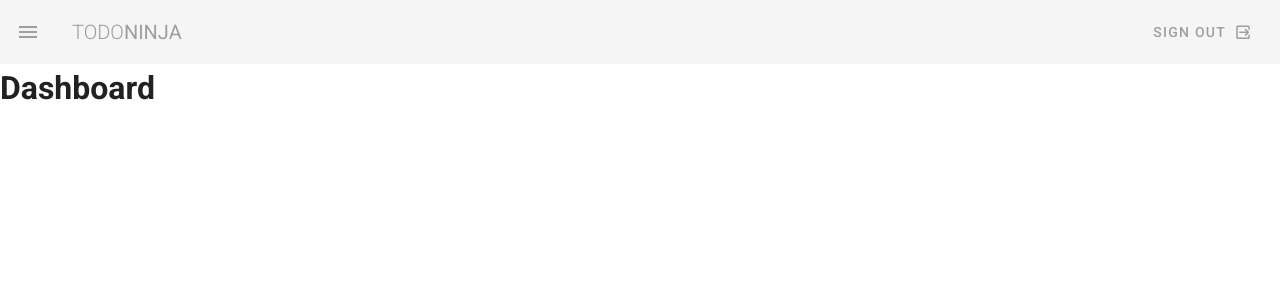
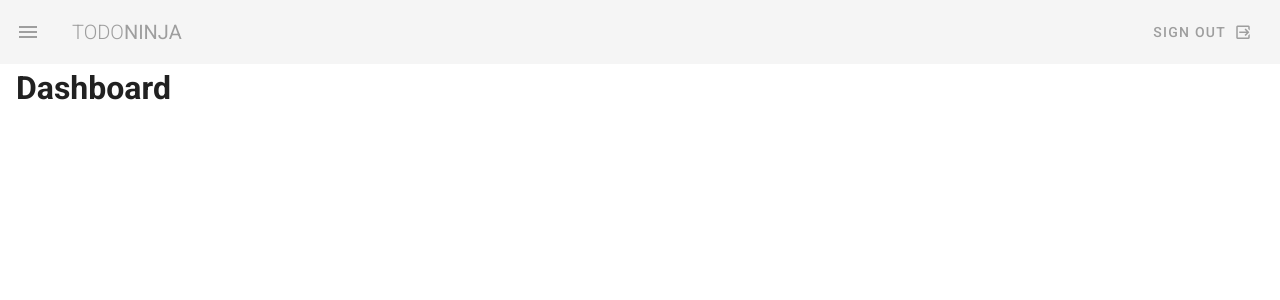
Before and after one commit to crhwebdev-courses/todo-ninja, a Vue app: page / in a window 1280 px wide. Shown: the top 300 px of the page. Built offline with nearby package versions, Linux system fonts and the light colour scheme.

Commit message:
Add some margin to the main content to make it look better

```diff
--- a/src/App.vue
+++ b/src/App.vue
@@ -1,7 +1,7 @@
 <template>
   <v-app class="grey lighten-4">
     <Navbar />
-    <v-content>
+    <v-content class="mx-4 mb-4">
       <router-view />
     </v-content>
   </v-app>
```
